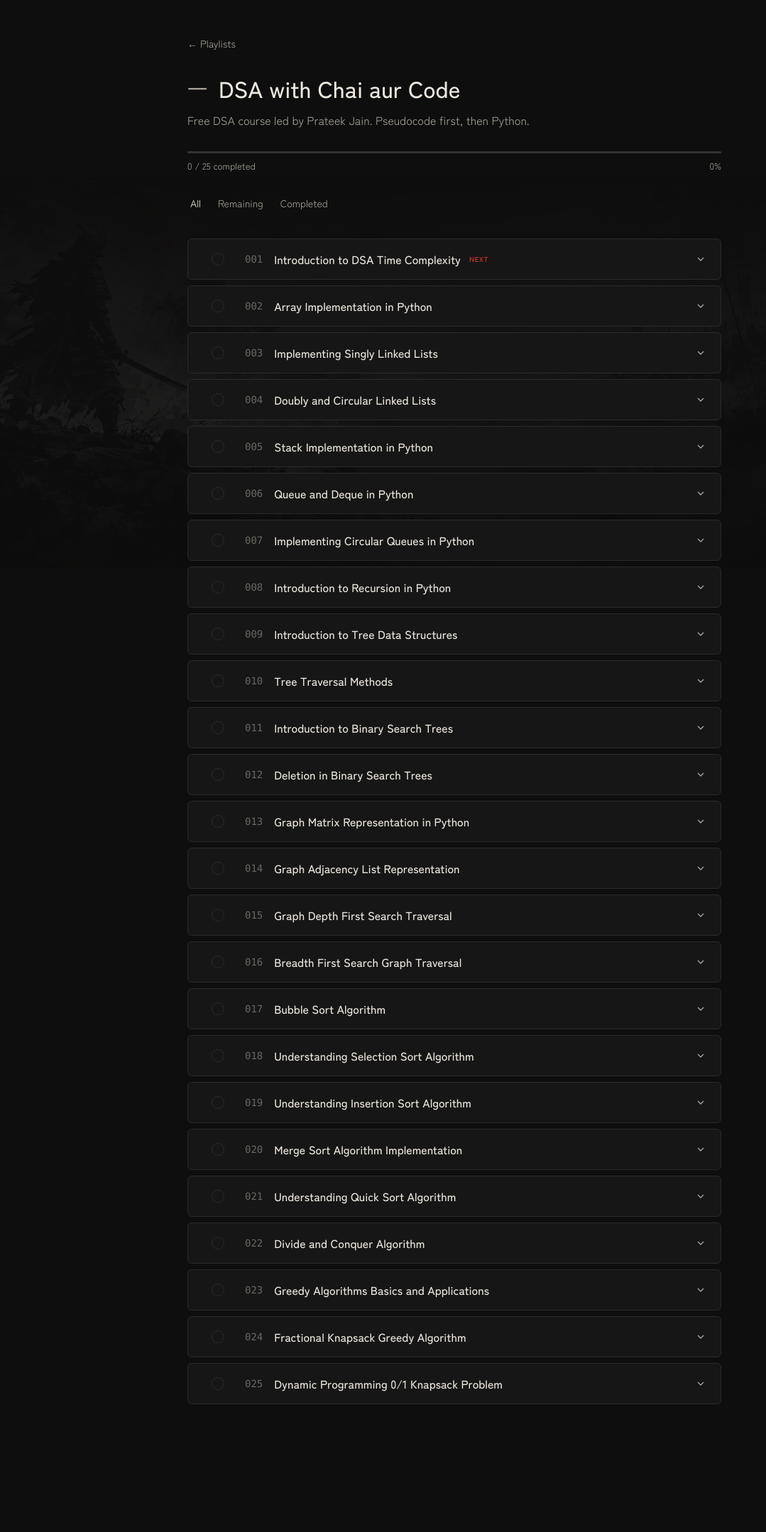
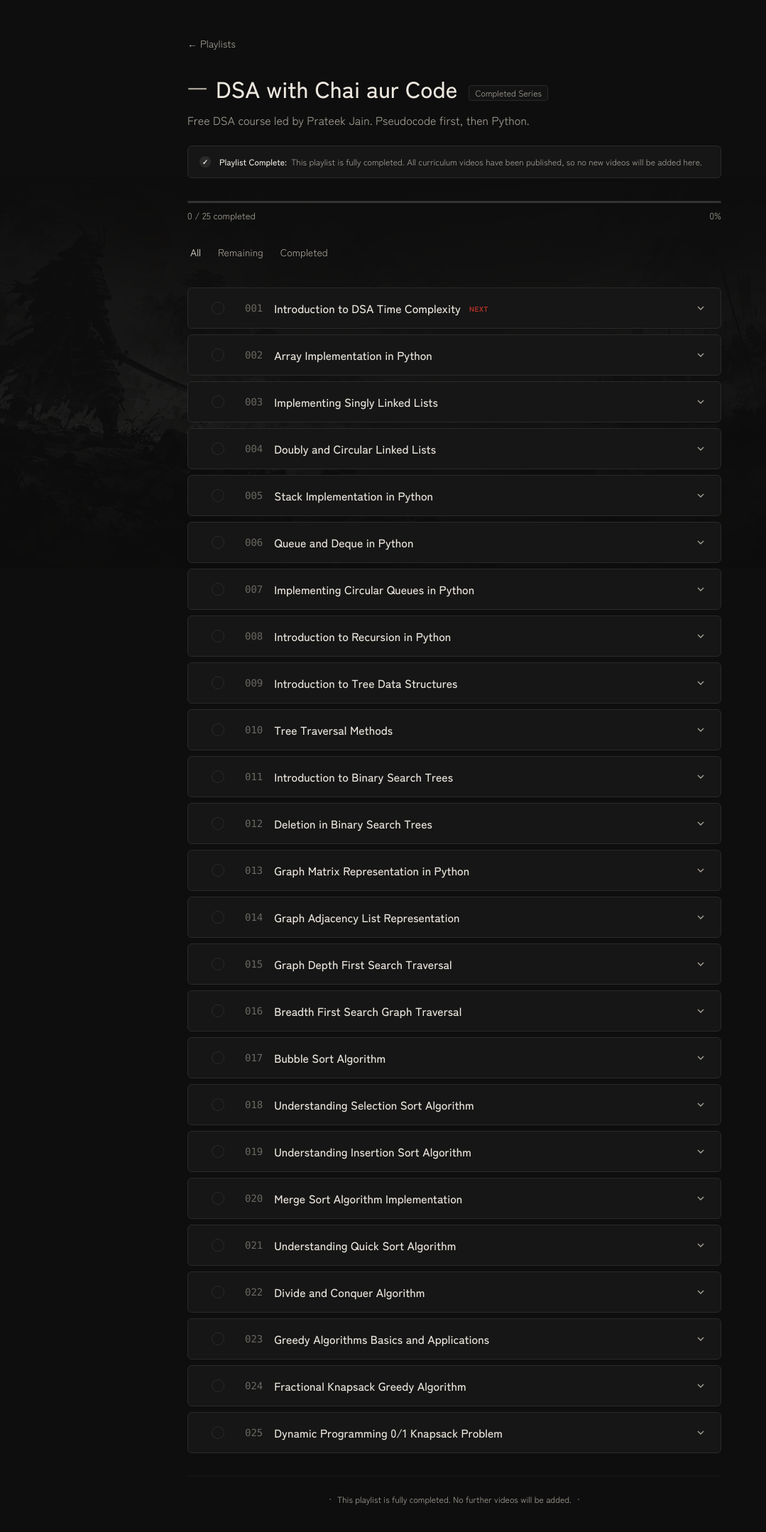
Before and after one commit to TakshPatel02/Keiko-Log, a Next.js app: page /playlists/dsa-main in a window 1280 px wide. Shown: the top 2158 px of the page at 71% size, without its empty margins (0-1079 px from the left). Before the commit the page ends 2058 px from the top, so only its background shows below. Built offline with nearby package versions, Linux system fonts and the light colour scheme.

Commit message:
feat: enhance playlist completion status display and update data structure

```diff
--- a/app/playlists/[id]/PlaylistClient.tsx
+++ b/app/playlists/[id]/PlaylistClient.tsx
@@ -113,14 +113,52 @@
         </Link>
 
         <header className="mb-10">
-          <div className="flex items-center gap-4 mb-3">
-            <span className="text-[1.75rem] text-muted font-light">{getKanji(index)}</span>
-            <h1 className="text-[2rem] font-medium leading-none">{playlist.title}</h1>
-            {isAllComplete && (
-              <span className="text-accent text-sm font-medium ml-2">完了</span>
-            )}
+          <div className="flex items-baseline flex-wrap gap-x-4 gap-y-2 mb-3">
+            <div className="flex items-center gap-3">
+              <span className="text-[1.75rem] text-muted font-light">{getKanji(index)}</span>
+              <h1 className="text-[2rem] font-medium leading-none">{playlist.title}</h1>
+            </div>
+            <div className="flex items-center gap-2">
+              {playlist.completed ? (
+                <span className="text-xs px-2 py-0.5 rounded border border-border text-muted bg-surface/80 font-normal">
+                  Completed Series
+                </span>
+              ) : (
+                <span className="inline-flex items-center gap-1.5 text-xs px-2 py-0.5 rounded border border-accent/30 text-accent bg-accent/5 font-normal">
+                  <span className="w-1.5 h-1.5 rounded-full bg-accent animate-pulse" />
+                  Ongoing Series
+                </span>
+              )}
+              {isAllComplete && (
+                <span className="text-accent text-sm font-medium">完了</span>
+              )}
+            </div>
           </div>
-          <p className="text-muted mb-8">{playlist.description}</p>
+          <p className="text-muted mb-6">{playlist.description}</p>
+
+          {/* Playlist Completion Status Notice */}
+          {playlist.completed ? (
+            <div className="flex items-start sm:items-center gap-3 px-4 py-3 rounded-md bg-surface border border-border text-xs text-muted mb-8">
+              <span className="inline-flex items-center justify-center w-4 h-4 rounded-full bg-border text-text shrink-0 text-[10px] mt-0.5 sm:mt-0 font-bold">
+                ✓
+              </span>
+              <p className="leading-relaxed">
+                <span className="text-text font-medium mr-1.5">Playlist Complete:</span>
+                This playlist is fully completed. All curriculum videos have been published, so no new videos will be added here.
+              </p>
+            </div>
+          ) : (
+            <div className="flex items-start sm:items-center gap-3 px-4 py-3 rounded-md bg-surface border border-accent/25 text-xs text-muted mb-8">
+              <span className="relative flex h-2 w-2 shrink-0 mt-1 sm:mt-0 ml-1 mr-1">
+                <span className="animate-ping absolute inline-flex h-full w-full rounded-full bg-accent opacity-75"></span>
+                <span className="relative inline-flex rounded-full h-2 w-2 bg-accent"></span>
+              </span>
+              <p className="leading-relaxed">
+                <span className="text-text font-medium mr-1.5">Ongoing Playlist:</span>
+                This playlist is currently in progress. More videos will be added here as new lessons are released.
+              </p>
+            </div>
+          )}
 
           <div className="mb-8">
             <div className="h-0.75 bg-[#333] rounded-full overflow-hidden mb-2">
@@ -258,6 +296,23 @@
             );
           })}
         </div>
+
+        {/* End of list indicator */}
+        <div className="mt-8 pt-6 border-t border-border/40 text-center text-xs text-muted">
+          {playlist.completed ? (
+            <p className="flex items-center justify-center gap-2">
+              <span className="text-faint">•</span>
+              <span>This playlist is fully completed. No further videos will be added.</span>
+              <span className="text-faint">•</span>
+            </p>
+          ) : (
+            <p className="flex items-center justify-center gap-2">
+              <span className="w-1.5 h-1.5 rounded-full bg-accent animate-pulse"></span>
+              <span className="text-text font-medium">More videos are coming soon.</span>
+              <span>This series is currently in active development.</span>
+            </p>
+          )}
+        </div>
       </div>
 
       {/* Confirm Dialog */}
--- a/app/playlists/page.tsx
+++ b/app/playlists/page.tsx
@@ -253,9 +253,17 @@
                 >
                   <div className="flex justify-between items-center mb-3">
                     <span className="text-[1.75rem] text-muted font-light">{getKanji(index)}</span>
-                    {playlist.isComplete && (
-                      <span className="text-accent text-sm font-medium">完了</span>
-                    )}
+                    <div className="flex items-center gap-2">
+                      {!playlist.completed && (
+                        <span className="inline-flex items-center gap-1.5 text-[0.75rem] px-2 py-0.5 rounded border border-accent/30 text-accent bg-accent/5 font-normal">
+                          <span className="w-1.5 h-1.5 rounded-full bg-accent animate-pulse" />
+                          Ongoing
+                        </span>
+                      )}
+                      {playlist.isComplete && (
+                        <span className="text-accent text-sm font-medium">完了</span>
+                      )}
+                    </div>
                   </div>
 
                   <h2 className="font-medium text-lg text-text mb-2 line-clamp-1">
--- a/src/data/playlists.ts
+++ b/src/data/playlists.ts
@@ -10,6 +10,7 @@
   title: string;
   description: string;
   videos: Video[];
+  completed: boolean;
 };
 
 export const playlists: Playlist[] = [
@@ -17,6 +18,7 @@
     id: "dsa-main",
     title: "DSA with Chai aur Code",
     description: "Free DSA course led by Prateek Jain. Pseudocode first, then Python.",
+    completed: true,
     videos: [
       {
         id: "dsa-main-001",
@@ -173,6 +175,7 @@
     id: "leetcode-array",
     title: "Chai aur LeetCode (Array)",
     description: "Pattern-based LeetCode practice on arrays: two pointers, sliding window.",
+    completed: true,
     videos: [
       {
         id: "leetcode-array-001",
@@ -270,6 +273,7 @@
     id: "leetcode-string",
     title: "Chai aur LeetCode (String)",
     description: "String problems from LeetCode, from basics to KMP and backtracking.",
+    completed: false,
     videos: [
       {
         id: "leetcode-string-001",
```
